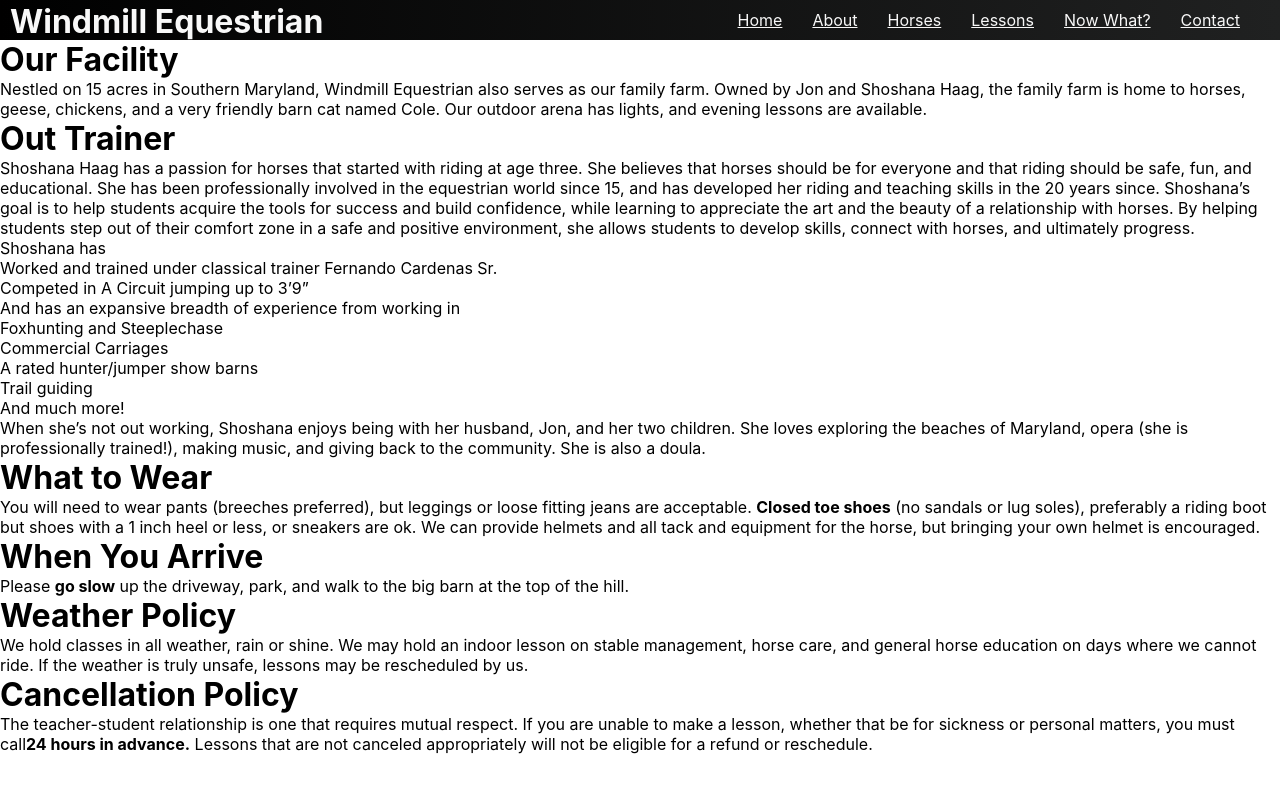
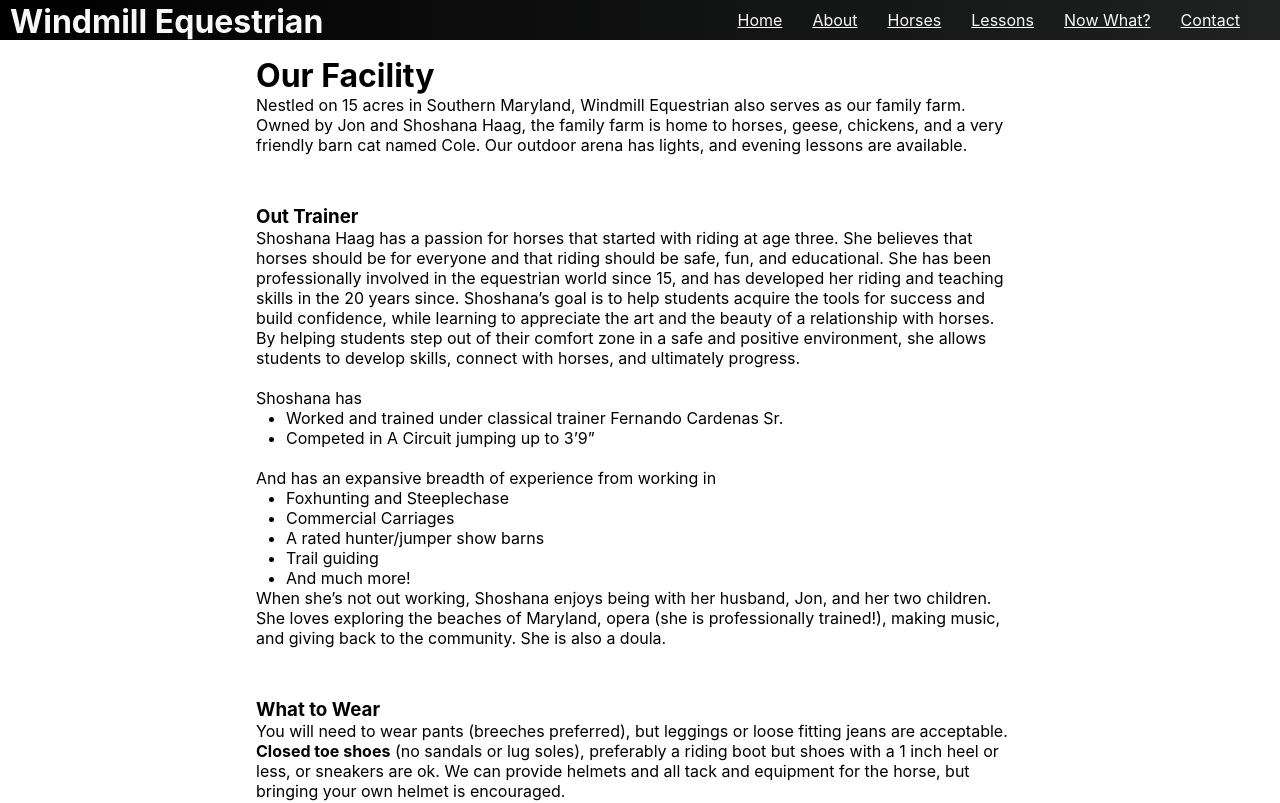
Before and after one commit to Matt-LaRochelle/horses, a React (Create React App) app: page /now_what in a window 1280 px wide. Shown: the top 803 px of the page. Built offline with nearby package versions, Linux system fonts and the light colour scheme.

Commit message:
now what update

```diff
--- a/src/components/about/About.module.css
+++ b/src/components/about/About.module.css
@@ -1,28 +1,31 @@
 .container {
-    margin: 1rem;
+    padding: 1rem;
+    max-width: 800px;
+    margin: auto;
 }
 
 .p {
     font-size: 1.4rem;
     max-width: 75ch;
     margin: auto;
-    padding: 20px;
 }
 
 .h3 {
-    margin-left: 15%;
-    margin-bottom: 20px;
+    /* margin-left: 15%; */
+    margin-top: 20px;
 }
 
 .grid {
     display: flex;
     justify-content: space-around;
-    margin-right: 40px;
+    margin-right: 2%;
+    margin-bottom: 50px;
+
 }
 
 .ul {
     padding-left: 20px;
-    margin-left: 15%;
+   /* margin-left: 15%; */
 }
 
 .li {
@@ -42,8 +45,4 @@
         padding-left: 2px;
         margin-left: 2%;
     }
-
-    .grid {
-        margin-right: 2%;
-    }
 }
--- a/src/components/contact/Contact.jsx
+++ b/src/components/contact/Contact.jsx
@@ -3,9 +3,20 @@ import styles from './Contact.module.css';
 
 function Contact() {
     return (
-        <div>
-            Fist, Last, Email, Message, Submit.
-            Get in touch!
+        <div className={styles.container}>
+            <h1 className={styles.h1}>Contact Us</h1>
+            <form className={styles.container}>
+                <div className={styles.name}>
+                    <input type="text" placeholder="First Name" name="first_name" required></input>
+                    <input type="text" placeholder="Last Name" name="last_name" required></input>
+                </div>
+                <div className={styles.content}>
+                    <input type="email" placeholder="Email" name="email" required></input>
+                    <input type="text" placeholder="Subject" name="subject" required></input>
+                    <textarea rows="8" cols="80" placeholder="Message" className={styles.message} name="message" required></textarea>
+                    <button className={styles.btn} type="submit">Submit</button>
+                </div>
+            </form>
         </div>
     );
 }
--- a/src/components/contact/Contact.module.css
+++ b/src/components/contact/Contact.module.css
@@ -0,0 +1,5 @@
+.container {
+    padding: 1rem;
+    max-width: 800px;
+    margin: auto;
+}
--- a/src/components/home/Home.module.css
+++ b/src/components/home/Home.module.css
@@ -1,5 +1,7 @@
 .container {
-    margin: 1rem;
+    padding: 1rem;
+    max-width: 800px;
+    margin: auto;
 }
 
 .h1 {
--- a/src/components/horses/Horses.jsx
+++ b/src/components/horses/Horses.jsx
@@ -4,6 +4,7 @@ import bravado from '../images/Bravado.jpg';
 import babe from '../images/babe.jpg';
 import lexi from '../images/lexi.jpg';
 import gator from '../images/gator.png';
+import ph from '../images/ph.png';
 
 function Horses() {
     return (
@@ -17,8 +18,8 @@ function Horses() {
                 </div>
                 <div className={styles.card}>
                     <h3 className={styles.h3}>Flint</h3>
+                    <img className={styles.img} src={ph} alt="pikango's painting of a horse" />
                     <p className={styles.description}>Former family buggy horse, Flint is exceptionally calm and collected. Trained to ride and drive, Flint is able to accommodate a vast variety of riders. This sweet gelding also shows a lot of promise for jumping.</p>
-                    {/* IMAGE */}
                 </div>
                 <div className={styles.card}>
                     <h3 className={styles.h3}>Babe</h3>
--- a/src/components/horses/Horses.module.css
+++ b/src/components/horses/Horses.module.css
@@ -1,12 +1,14 @@
 .container {
-    margin: 1rem;
+    padding: 1rem;
+    max-width: 800px;
+    margin: auto;
 }
 
 .grid {
     /* border: 2px solid aqua; */
     margin-top: 50px;
     display: grid;
-    grid-template-columns: repeat(3, 1fr);
+    grid-template-columns: repeat(2, 1fr);
     justify-content: space-between;
     grid-gap: 2rem;
 }
@@ -41,13 +43,6 @@
     margin-top: 50px;
 }
 
-@media screen and (max-width: 1090px) {
-    .grid{
-        grid-template-columns: repeat(2, 1fr);
-    }
-
-}
-
 @media screen and (max-width: 700px) {
     .grid {
         grid-template-columns: repeat(1, 1fr);
--- a/src/components/lessons/Lessons.module.css
+++ b/src/components/lessons/Lessons.module.css
@@ -1,5 +1,7 @@
 .container {
-    margin: 1rem;
+    padding: 1rem;
+    max-width: 800px;
+    margin: auto;
 }
 
 .p {
--- a/src/components/now_what/Now_what.jsx
+++ b/src/components/now_what/Now_what.jsx
@@ -3,34 +3,36 @@ import styles from './Now_what.module.css';
 
 function Now_what() {
     return (
-        <div>
-            <h1>Our Facility</h1>
-            <p>Nestled on 15 acres in Southern Maryland, Windmill Equestrian also serves as our family farm. Owned by Jon and Shoshana Haag, the family farm is home to horses, geese, chickens, and a very friendly barn cat named Cole.  Our outdoor arena has lights, and evening lessons are available. </p>
+        <div className={styles.container}>
+            <h1 className={styles.h1}>Our Facility</h1>
+            <p className={styles.p}>Nestled on 15 acres in Southern Maryland, Windmill Equestrian also serves as our family farm. Owned by Jon and Shoshana Haag, the family farm is home to horses, geese, chickens, and a very friendly barn cat named Cole.  Our outdoor arena has lights, and evening lessons are available. </p>
 
-            <h1>Out Trainer</h1>
-            <p>Shoshana Haag has a passion for horses that started with riding at age three. She believes that horses should be for everyone and that riding should be safe, fun, and educational. She has been professionally involved in the equestrian world since 15, and has developed her riding and teaching skills in the 20 years since. Shoshana’s goal is to help students acquire the tools for success and build confidence, while learning to appreciate the art and the beauty of a relationship with  horses. By helping students step out of their comfort zone in a safe and positive environment, she allows students to develop skills, connect with horses, and ultimately progress. </p>
-            <p>Shoshana has</p>
-            <ul>
+            <h3 className={styles.h3}>Out Trainer</h3>
+            <p className={styles.p}>Shoshana Haag has a passion for horses that started with riding at age three. She believes that horses should be for everyone and that riding should be safe, fun, and educational. She has been professionally involved in the equestrian world since 15, and has developed her riding and teaching skills in the 20 years since. Shoshana’s goal is to help students acquire the tools for success and build confidence, while learning to appreciate the art and the beauty of a relationship with  horses. By helping students step out of their comfort zone in a safe and positive environment, she allows students to develop skills, connect with horses, and ultimately progress. </p>
+            <br></br>
+            <p className={styles.p}>Shoshana has</p>
+            <ul className={styles.ul}>
                 <li>Worked and trained under classical trainer Fernando Cardenas Sr.</li>
                 <li>Competed in A Circuit jumping up to 3’9”</li>
             </ul>
-            <p>And has an expansive breadth of experience from working in</p>
-            <ul>
+            <br></br>
+            <p className={styles.p}>And has an expansive breadth of experience from working in</p>
+            <ul className={styles.ul}>
                 <li>Foxhunting and Steeplechase </li>
                 <li>Commercial Carriages</li>
                 <li>A rated hunter/jumper show barns</li>
                 <li>Trail guiding</li>
                 <li>And much more!</li>
             </ul>
-            <p>When she’s not out working, Shoshana enjoys being with her husband, Jon, and her two children. She loves exploring the beaches of Maryland, opera (she is professionally trained!), making music, and giving back to the community. She is also a doula. </p>
-            <h1>What to Wear</h1>
-            <p>You will need to wear pants (breeches preferred), but leggings or  loose fitting jeans are acceptable. <strong>Closed toe shoes</strong> (no sandals or lug soles), preferably a riding boot but shoes with a 1 inch heel or less, or sneakers are ok. We can provide helmets and all tack and equipment for the horse, but bringing your own helmet is encouraged. </p>
-            <h1>When You Arrive</h1>
-            <p>Please <strong>go slow</strong> up the driveway, park, and walk to the big barn at the top of the hill. </p>
-            <h1>Weather Policy</h1>
-            <p>We hold classes in all weather, rain or shine.  We may hold an indoor lesson on stable management,  horse care, and general horse education on days where we cannot ride. If the weather is truly unsafe, lessons may be rescheduled by us.</p>
-            <h1>Cancellation Policy</h1>
-            <p>The teacher-student relationship is one that requires mutual respect. If you are unable to make a lesson, whether that be for sickness or personal matters, you must call<strong>24 hours in advance.</strong> Lessons that are not canceled appropriately will not be eligible for a refund or reschedule. </p>
+            <p className={styles.p}>When she’s not out working, Shoshana enjoys being with her husband, Jon, and her two children. She loves exploring the beaches of Maryland, opera (she is professionally trained!), making music, and giving back to the community. She is also a doula. </p>
+            <h3 className={styles.h3}>What to Wear</h3>
+            <p className={styles.p}>You will need to wear pants (breeches preferred), but leggings or  loose fitting jeans are acceptable. <strong>Closed toe shoes</strong> (no sandals or lug soles), preferably a riding boot but shoes with a 1 inch heel or less, or sneakers are ok. We can provide helmets and all tack and equipment for the horse, but bringing your own helmet is encouraged. </p>
+            <h3 className={styles.h3}>When You Arrive</h3>
+            <p className={styles.p}>Please <strong>go slow</strong> up the driveway, park, and walk to the big barn at the top of the hill. </p>
+            <h3 className={styles.h3}>Weather Policy</h3>
+            <p className={styles.p}>We hold classes in all weather, rain or shine.  We may hold an indoor lesson on stable management,  horse care, and general horse education on days where we cannot ride. If the weather is truly unsafe, lessons may be rescheduled by us.</p>
+            <h3 className={styles.h3}>Cancellation Policy</h3>
+            <p className={styles.p}>The teacher-student relationship is one that requires mutual respect. If you are unable to make a lesson, whether that be for sickness or personal matters, you must call<strong>24 hours in advance.</strong> Lessons that are not canceled appropriately will not be eligible for a refund or reschedule. </p>
         </div>
     );
 }
--- a/src/components/now_what/Now_what.module.css
+++ b/src/components/now_what/Now_what.module.css
@@ -0,0 +1,17 @@
+.container {
+    padding: 1rem;
+    max-width: 800px;
+    margin: auto;
+}
+
+.h3 {
+    margin-top: 50px;
+}
+
+.p {
+    max-width: 75ch;
+}
+
+.ul {
+    margin-left: 30px;
+}
```
Also changed, not shown: src/components/images/ph.png (added).
